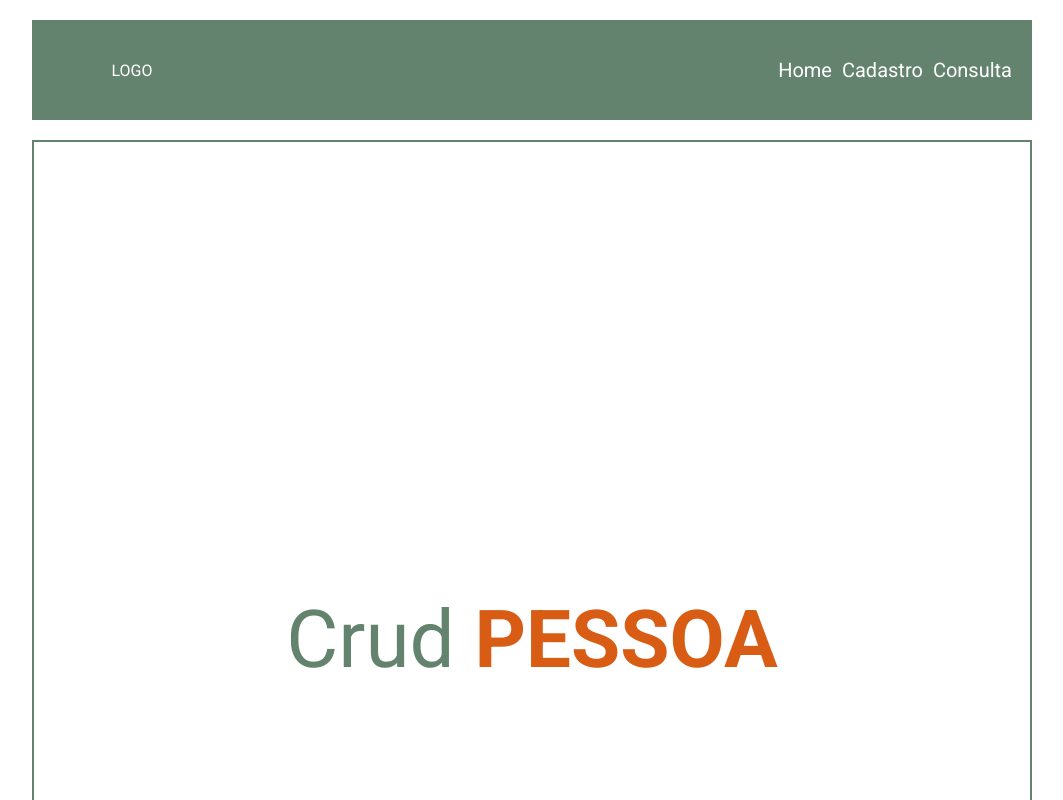
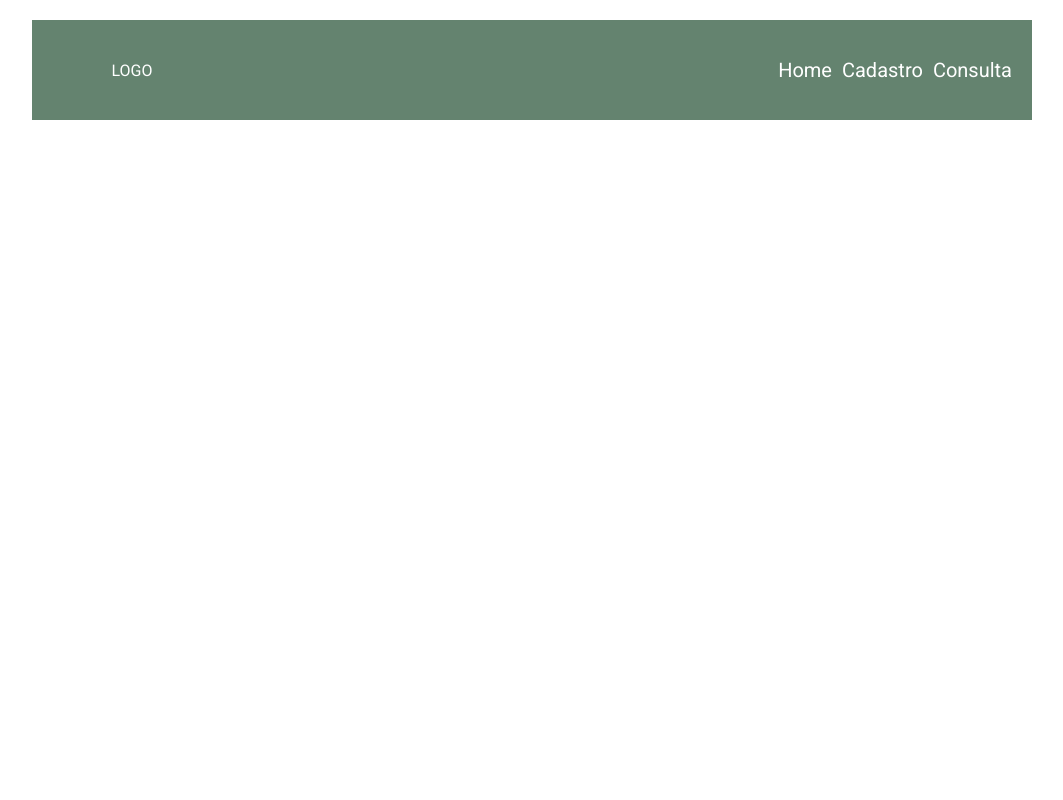
Before and after one commit to AllanGabriel03/CrudPessoas, an Angular app: page / in a window 1280 px wide. Shown: the top 800 px of the page, without its empty margins (108-1171 px from the left). Built offline with nearby package versions, Linux system fonts and the light colour scheme.

Commit message:
Ajustado para as rotas

```diff
--- a/src/app/app.html
+++ b/src/app/app.html
@@ -1,4 +1,4 @@
 <app-menu></app-menu>
-<app-home-component> </app-home-component>
+
 
 <router-outlet></router-outlet>
```
